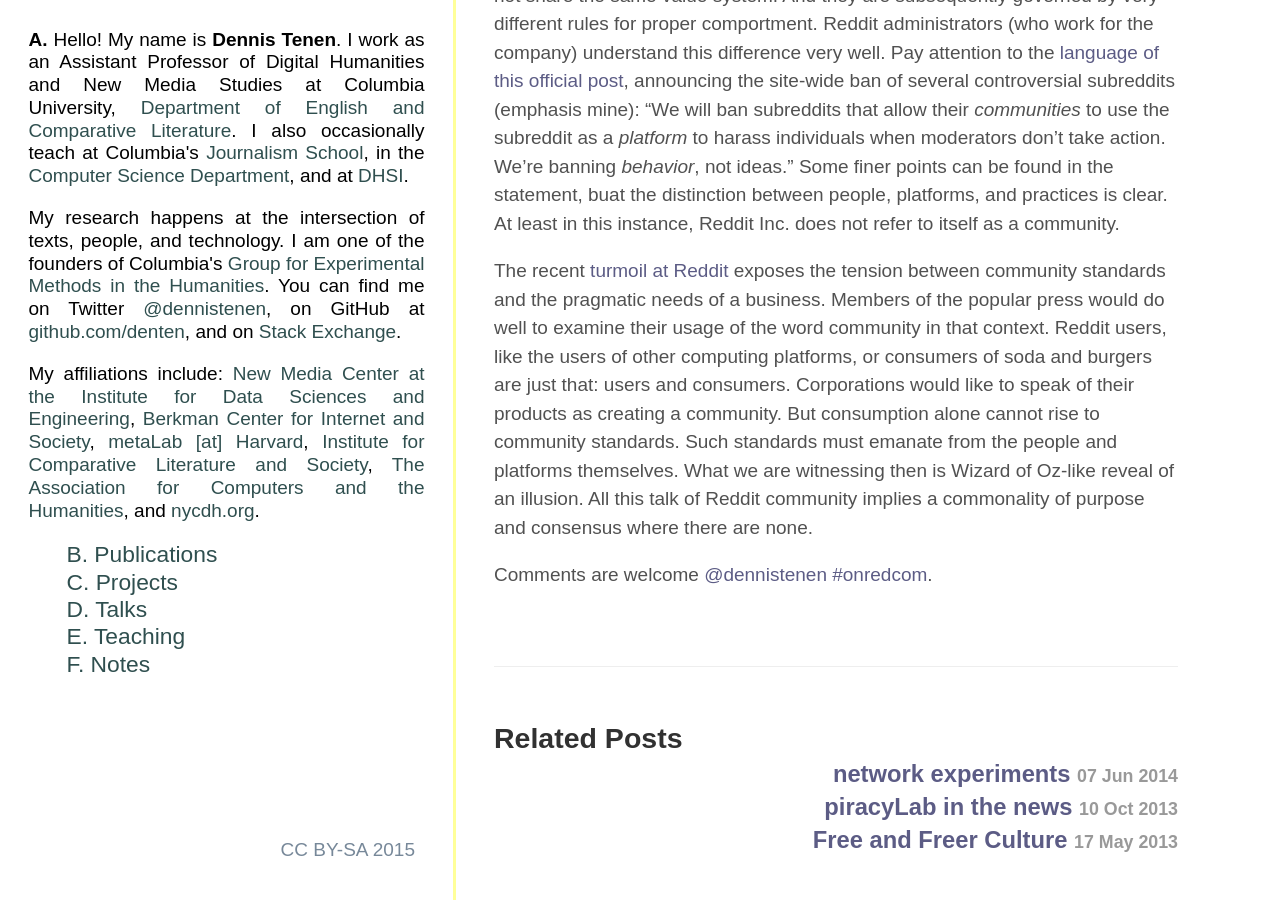
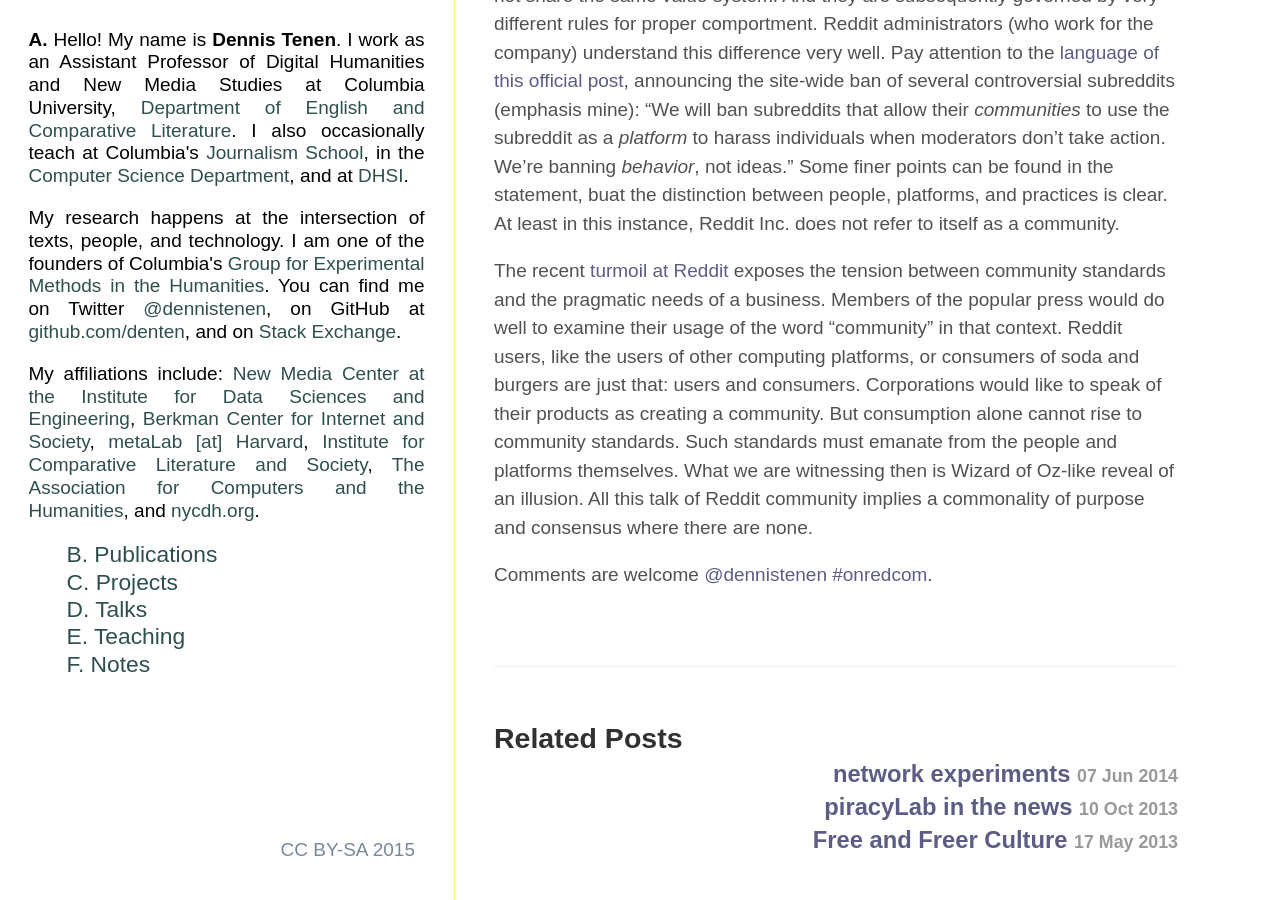
Before and after one commit to denten/denten.github.io, a Jekyll site: the page built from _posts/2015-07-29-reddit-community.md, in a window 1280 px wide and 900 px high, scrolled down 1586 px. Built offline with Jekyll 4.4.1, drawn with Linux system fonts in a browser that asks for light colours; some web fonts are replaced.

```diff
--- a/_posts/2015-07-29-reddit-community.md
+++ b/_posts/2015-07-29-reddit-community.md
@@ -93,7 +93,7 @@
 Reddit](https://hbr.org/2015/07/how-reddit-the-business-lost-touch-with-reddit-the-culture)
 exposes the tension between community standards and the pragmatic needs of a
 business. Members of the popular press would do well to examine their usage of
-the word community in that context.  Reddit users, like the users of other
+the word "community" in that context. Reddit users, like the users of other
 computing platforms, or consumers of soda and burgers are just that: users and
 consumers. Corporations would like to speak of their products as creating a
 community. But consumption alone cannot rise to community standards.  Such
```
